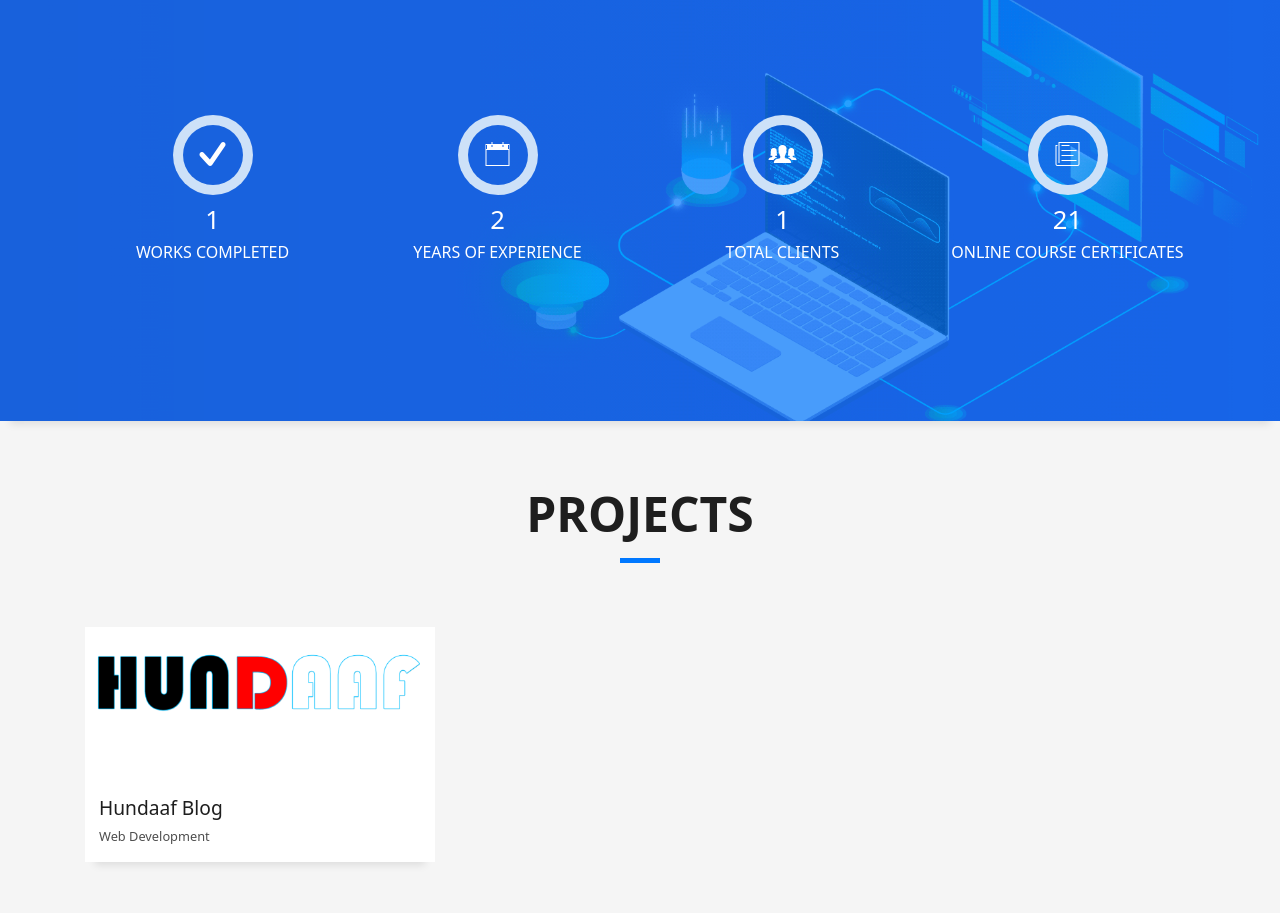
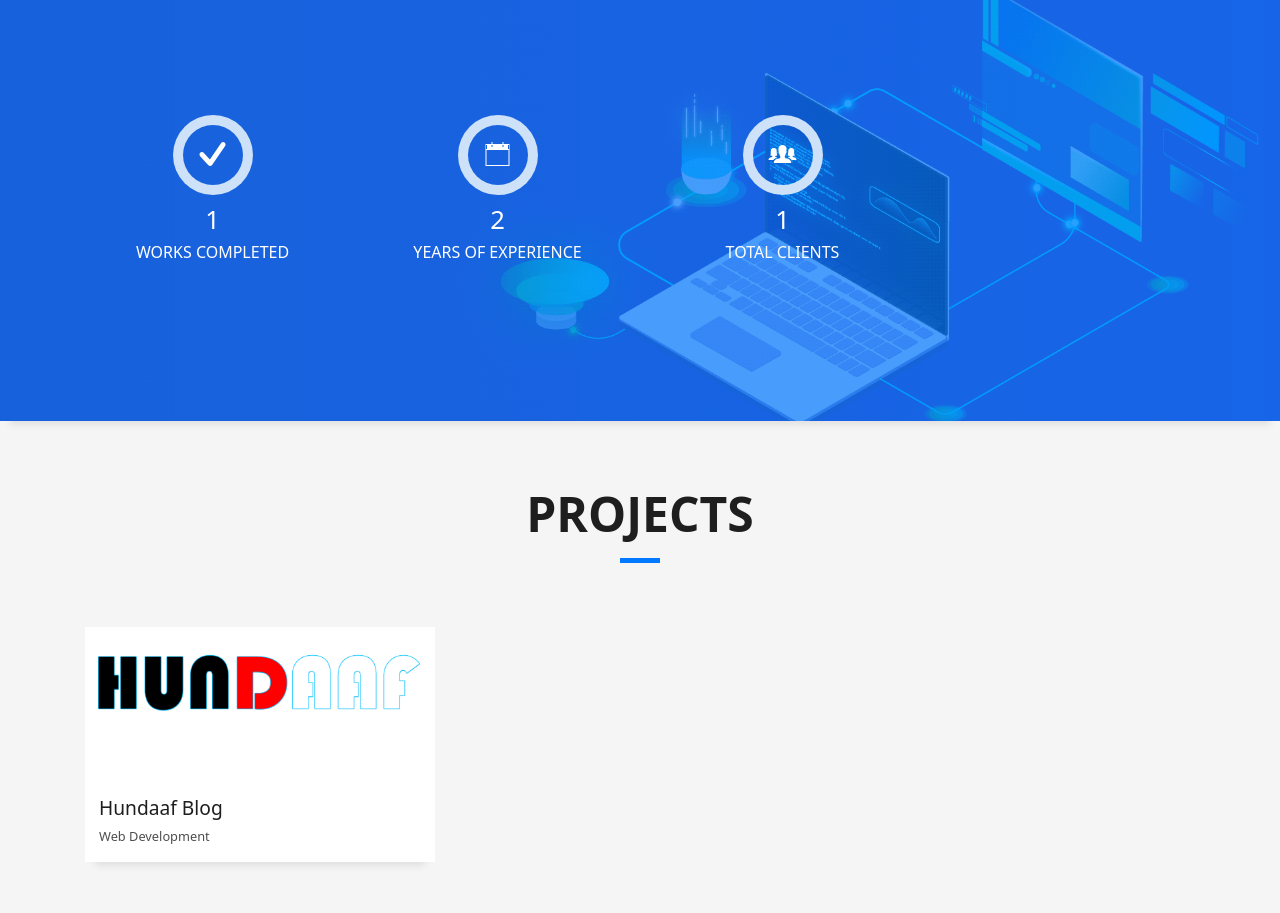
Before and after one commit to Yadano-Gelasa/yadano-gelasa.github.io, a plain HTML site: page index.html in a window 1280 px wide. Shown: the part 2016-2929 px from the top of the page. Drawn offline with Linux system fonts and the light colour scheme; files whose address does not match are found by name.

Commit message:
Update index.html

```diff
--- a/index.html
+++ b/index.html
@@ -247,20 +247,10 @@
             </div>
           </div>
         </div>
-        <div class="col-sm-3 col-lg-3">
-          <div class="counter-box pt-4 pt-md-0">
-            <div class="counter-ico">
-              <span class="ico-circle"><i class="ion-ios-paper-outline"></i></span>
-            </div>
-            <div class="counter-num">
-              <p class="counter">21</p>
-              <span class="counter-text">ONLINE COURSE CERTIFICATES</span>
-            </div>
-          </div>
-        </div>
       </div>
     </div>
   </div>
+
 
   <!--/ Section Portfolio Star /-->
   <section id="projects" class="portfolio-mf sect-pt4 route">
```
